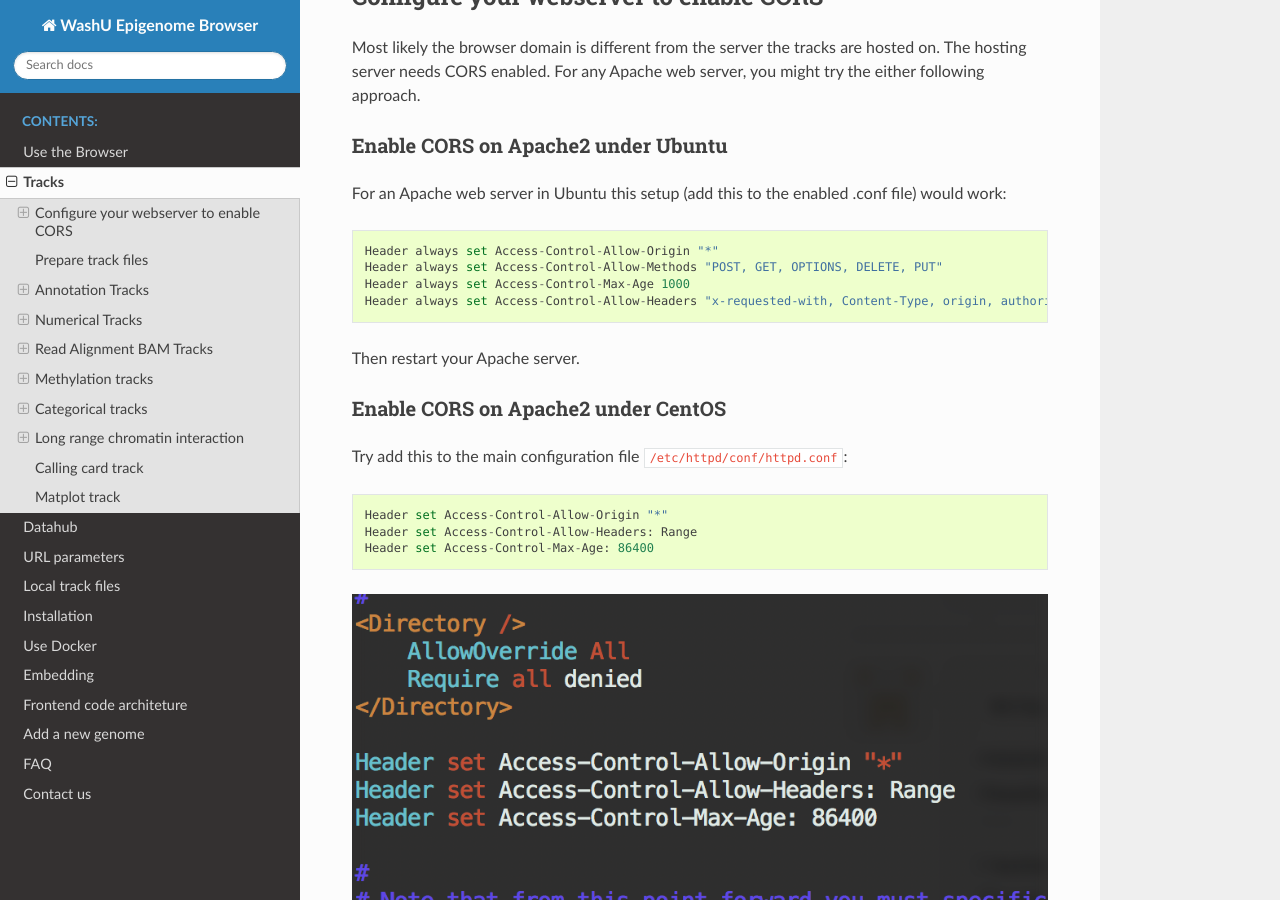
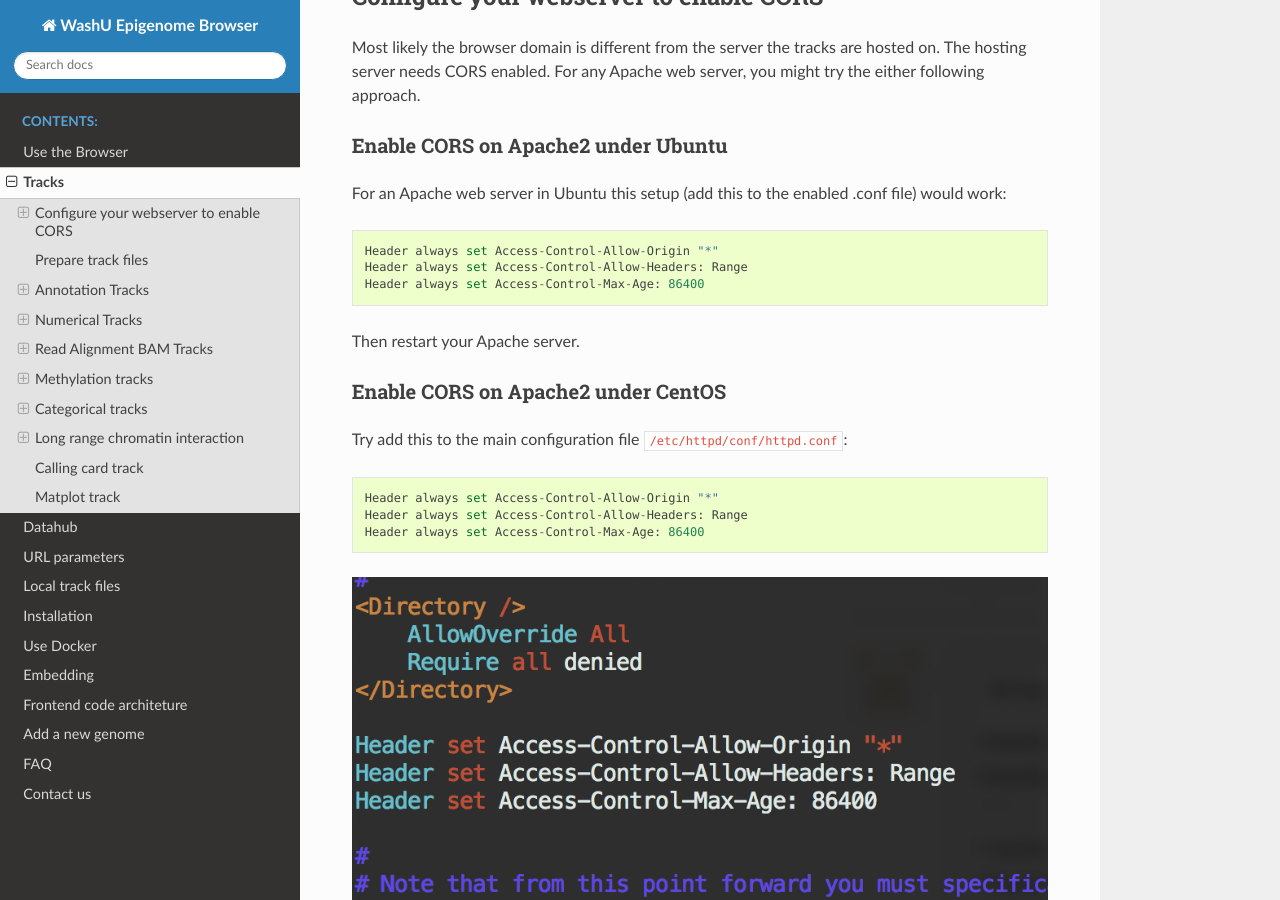
Before and after one commit to lidaof/eg-docs, a Sphinx documentation site: the page built from docs/tracks.rst, in a window 1280 px wide and 900 px high, scrolled down 528 px. Built offline with Sphinx 7.4.7 and the Read the Docs theme 2.0.0, drawn with Linux system fonts in a browser that asks for light colours.

```diff
--- a/docs/datahub.rst
+++ b/docs/datahub.rst
@@ -369,6 +369,10 @@ url
 .. caution:: Each user-provided ``url`` must link to a publically available website, without password
              protection, so that the browser can read in the file.
 
+.. note:: ``url`` can use a relative child path to the datahub url, say you have a file ``a.bigWig`` with your
+            datahub ``http://your.host/your.hub.json``, when you add the track entry for ``a.bigWig``, the ``url`` can
+            be either ``http://your.host/a.bigWig`` or just ``a.bigWig``.
+
 showOnHubLoad
 ~~~~~~~~~~~~~
 
--- a/docs/tracks.rst
+++ b/docs/tracks.rst
@@ -29,9 +29,8 @@ Enable CORS on Apache2 under Ubuntu
 For an Apache web server in Ubuntu this setup (add this to the enabled .conf file) would work::
 
     Header always set Access-Control-Allow-Origin "*"
-    Header always set Access-Control-Allow-Methods "POST, GET, OPTIONS, DELETE, PUT"
-    Header always set Access-Control-Max-Age 1000
-    Header always set Access-Control-Allow-Headers "x-requested-with, Content-Type, origin, authorization, accept, client-security-token"
+    Header always set Access-Control-Allow-Headers: Range
+    Header always set Access-Control-Max-Age: 86400
 
 Then restart your Apache server.
 
@@ -40,9 +39,9 @@ Enable CORS on Apache2 under CentOS
 
 Try add this to the main configuration file ``/etc/httpd/conf/httpd.conf``::
 
-    Header set Access-Control-Allow-Origin "*"
-    Header set Access-Control-Allow-Headers: Range
-    Header set Access-Control-Max-Age: 86400
+    Header always set Access-Control-Allow-Origin "*"
+    Header always set Access-Control-Allow-Headers: Range
+    Header always set Access-Control-Max-Age: 86400
 
 .. image:: _static/centos_cors1.png
 
```
Also changed, not shown: docs/url.rst (+7 -0 lines).
